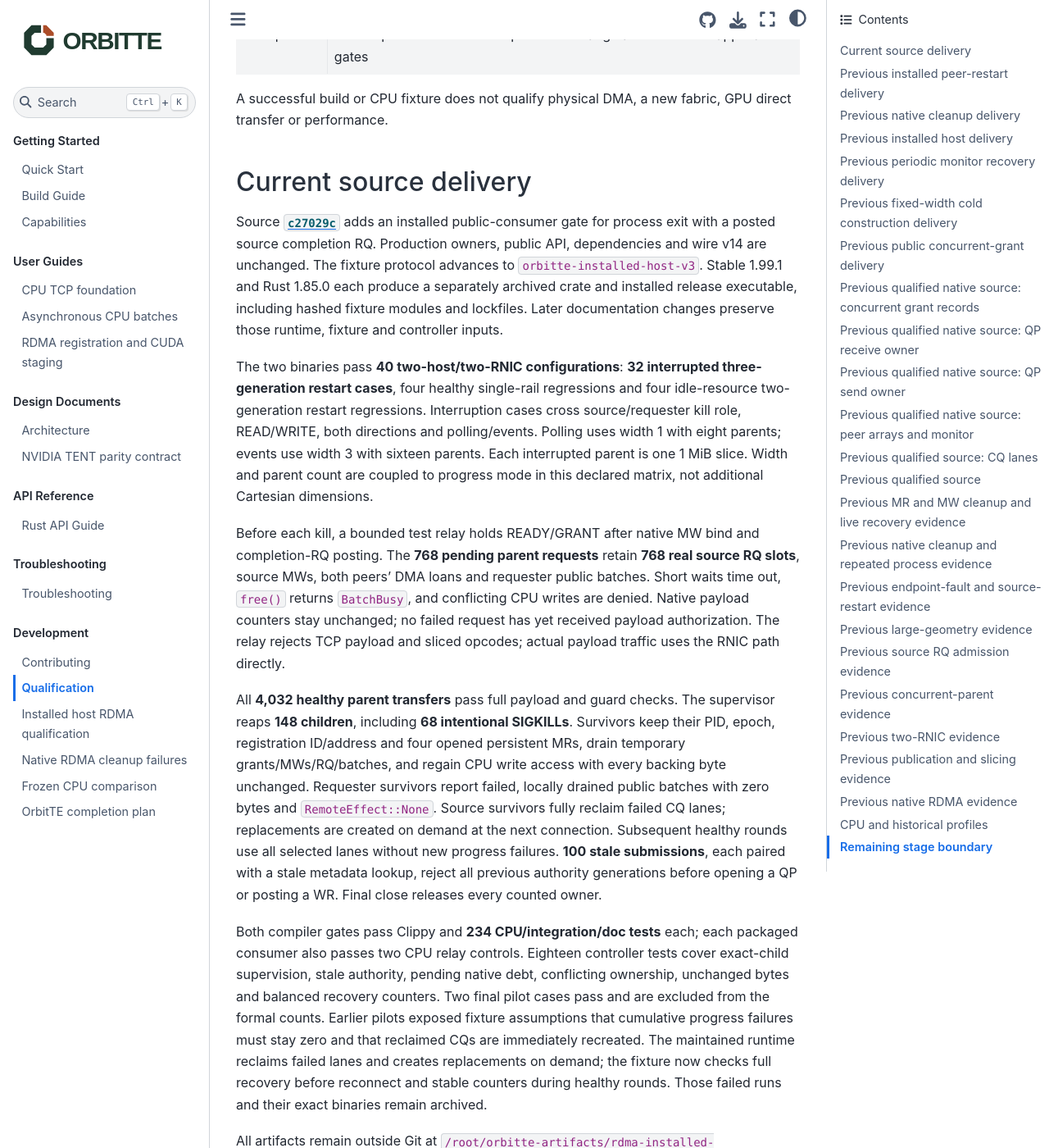
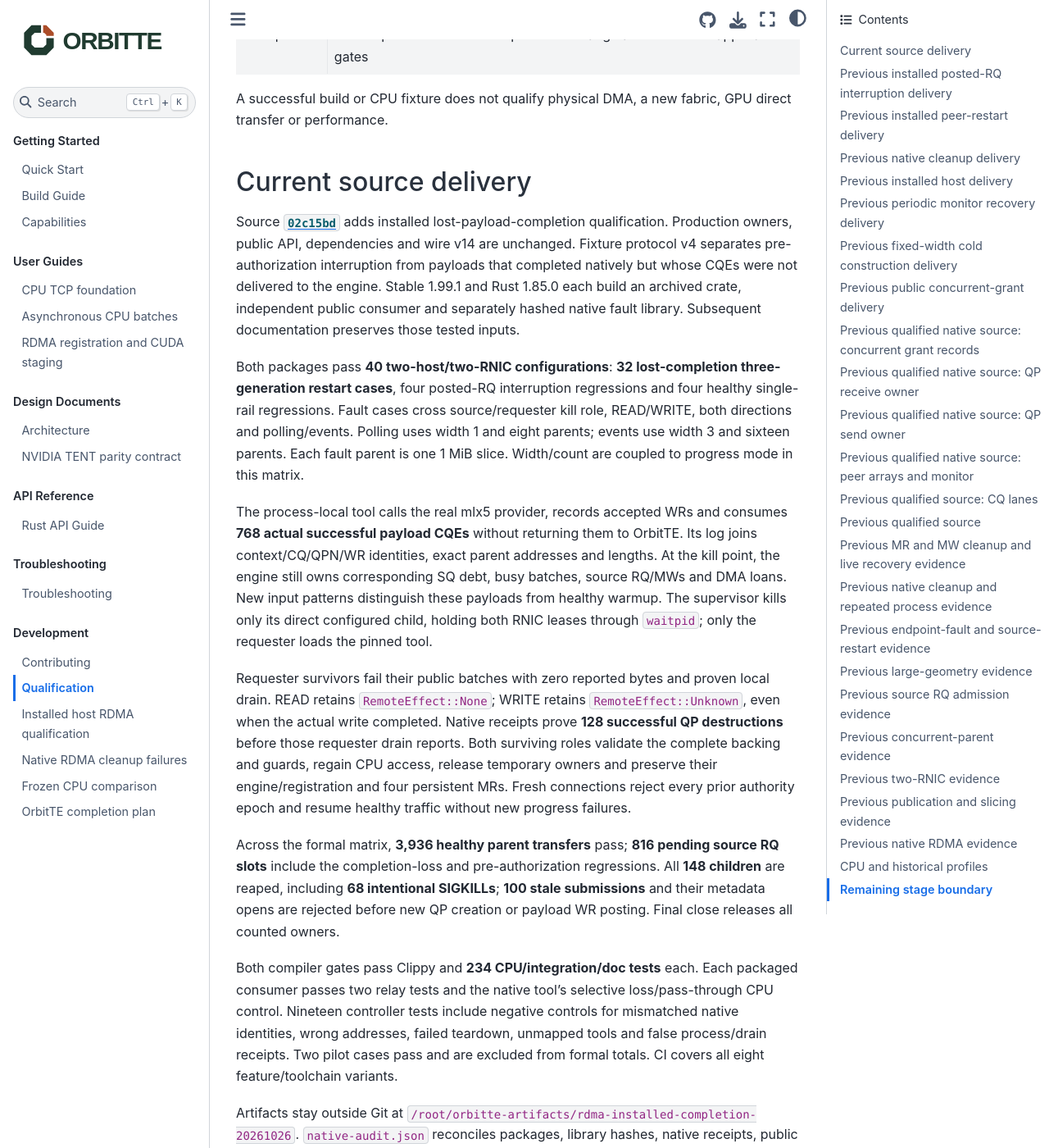
Before and after one commit to OrbitInfra/OrbitTE, a Sphinx documentation site: the page built from docs/qualification.md, in a window 1280 px wide and 1400 px high, scrolled down 317 px. Shown: the whole window at 82% size. Built offline with Sphinx 7.4.7 and the Sphinx Book theme 1.1.4, drawn with Linux system fonts in a browser that asks for light colours; some of the changed text lies outside the part shown.

Commit message:
docs(rdma): record installed completion-loss qualification

```diff
--- a/docs/qualification.md
+++ b/docs/qualification.md
@@ -12,6 +12,68 @@ A successful build or CPU fixture does not qualify physical DMA, a new fabric,
 GPU direct transfer or performance.
 
 ## Current source delivery
+
+Source [`02c15bd`](https://github.com/OrbitInfra/OrbitTE/commit/02c15bda4de913b367ee881bd39ffb3d70b3c63c)
+adds installed lost-payload-completion qualification. Production owners,
+public API, dependencies and wire v14 are unchanged. Fixture protocol v4
+separates pre-authorization interruption from payloads that completed natively
+but whose CQEs were not delivered to the engine. Stable 1.99.1 and Rust 1.85.0
+each build an archived crate, independent public consumer and separately hashed
+native fault library. Subsequent documentation preserves those tested inputs.
+
+Both packages pass **40 two-host/two-RNIC configurations**: **32 lost-completion
+three-generation restart cases**, four posted-RQ interruption regressions and
+four healthy single-rail regressions. Fault cases cross source/requester kill
+role, READ/WRITE, both directions and polling/events. Polling uses width 1 and
+eight parents; events use width 3 and sixteen parents. Each fault parent is
+one 1 MiB slice. Width/count are coupled to progress mode in this matrix.
+
+The process-local tool calls the real mlx5 provider, records accepted WRs and
+consumes **768 actual successful payload CQEs** without returning them to OrbitTE.
+Its log joins context/CQ/QPN/WR identities, exact parent addresses and lengths.
+At the kill point, the engine still owns corresponding SQ debt, busy batches,
+source RQ/MWs and DMA loans. New input patterns distinguish these payloads from
+healthy warmup. The supervisor kills only its direct configured child, holding
+both RNIC leases through `waitpid`; only the requester loads the pinned tool.
+
+Requester survivors fail their public batches with zero reported bytes and
+proven local drain. READ retains `RemoteEffect::None`; WRITE retains
+`RemoteEffect::Unknown`, even when the actual write completed. Native receipts
+prove **128 successful QP destructions** before those requester drain reports.
+Both surviving roles validate the complete backing and guards, regain CPU
+access, release temporary owners and preserve their engine/registration and
+four persistent MRs. Fresh connections reject every prior authority epoch and
+resume healthy traffic without new progress failures.
+
+Across the formal matrix, **3,936 healthy parent transfers** pass; **816 pending
+source RQ slots** include the completion-loss and pre-authorization regressions.
+All **148 children** are reaped, including **68 intentional SIGKILLs**;
+**100 stale submissions** and their metadata opens are rejected before new
+QP creation or payload WR posting. Final close releases all counted owners.
+
+Both compiler gates pass Clippy and **234 CPU/integration/doc tests** each.
+Each packaged consumer passes two relay tests and the native tool's selective
+loss/pass-through CPU control. Nineteen controller tests include negative
+controls for mismatched native identities, wrong addresses, failed teardown,
+unmapped tools and false process/drain receipts. Two pilot cases pass and are
+excluded from formal totals. CI covers all eight feature/toolchain variants.
+
+Artifacts stay outside Git at
+`/root/orbitte-artifacts/rdma-installed-completion-20261026`.
+`native-audit.json` reconciles packages, library hashes, native receipts, public
+ledgers, child identities, providers and locked RNICs. Postflight verifies
+unchanged nodes/providers, free RNIC leases and no GPU compute. See
+[the loss contract](installed-host.md#lost-payload-completions) and
+[TENT correspondence](installed-host.md#tent-correspondence-and-limits).
+
+This qualifies **lost engine observation after real native completion**.
+Mid-flight DMA interruption and native cleanup failures through installed
+consumers remain open, alongside physical link/device loss, InfiniBand,
+physical rail pressure/fairness and independent P4 acceptance. OrbitKV
+integration remains after acceptance. This closes one qualification gap in
+the existing P4 implementation, not an additional implementation milestone.
+
+## Previous installed posted-RQ interruption delivery
 
 Source [`c27029c`](https://github.com/OrbitInfra/OrbitTE/commit/c27029c37f9fcc918fab7378767a60ba475dbc06)
 adds an installed public-consumer gate for process exit with a posted source
```
Also changed, not shown: README.md (+3 -2 lines), docs/architecture.md (+6 -2 lines), docs/capabilities.md (+1 -1 lines), docs/completion-plan.md (+13 -7 lines), docs/installed-host.md (+15 -9 lines).
